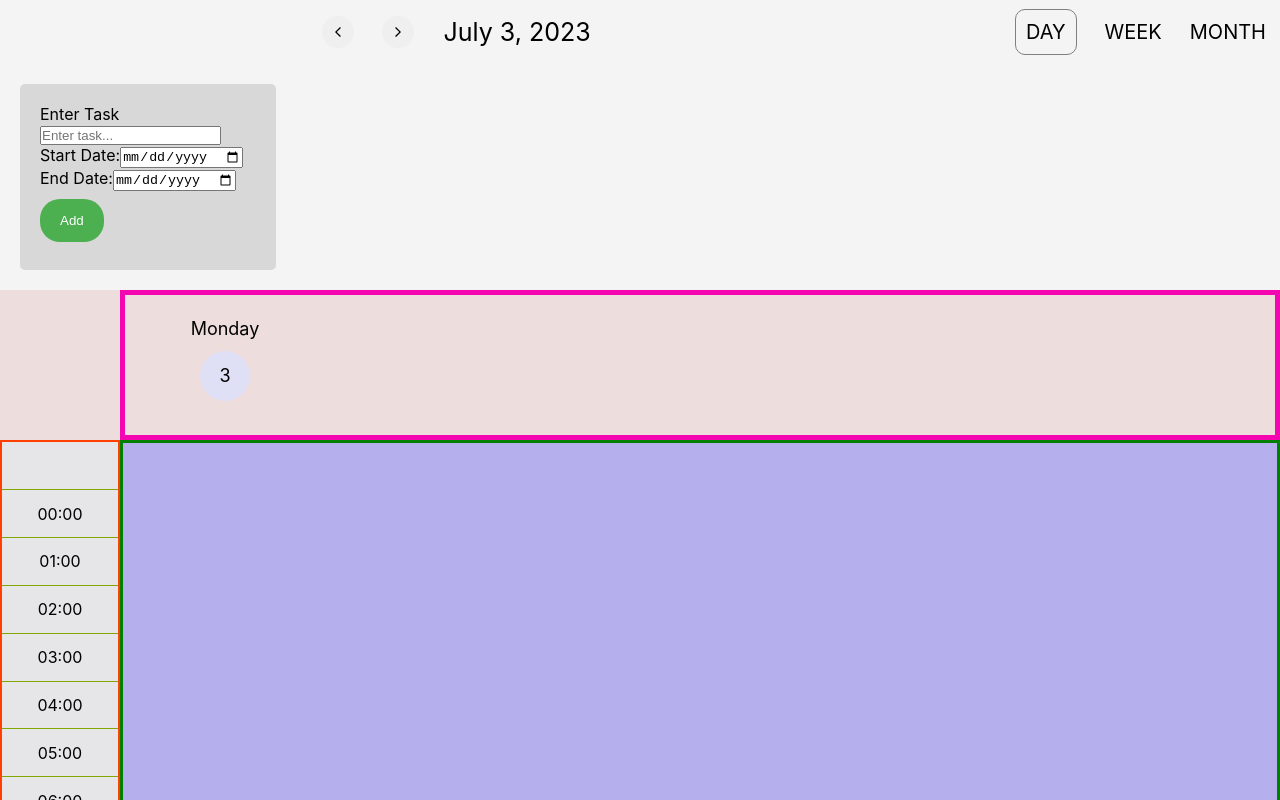
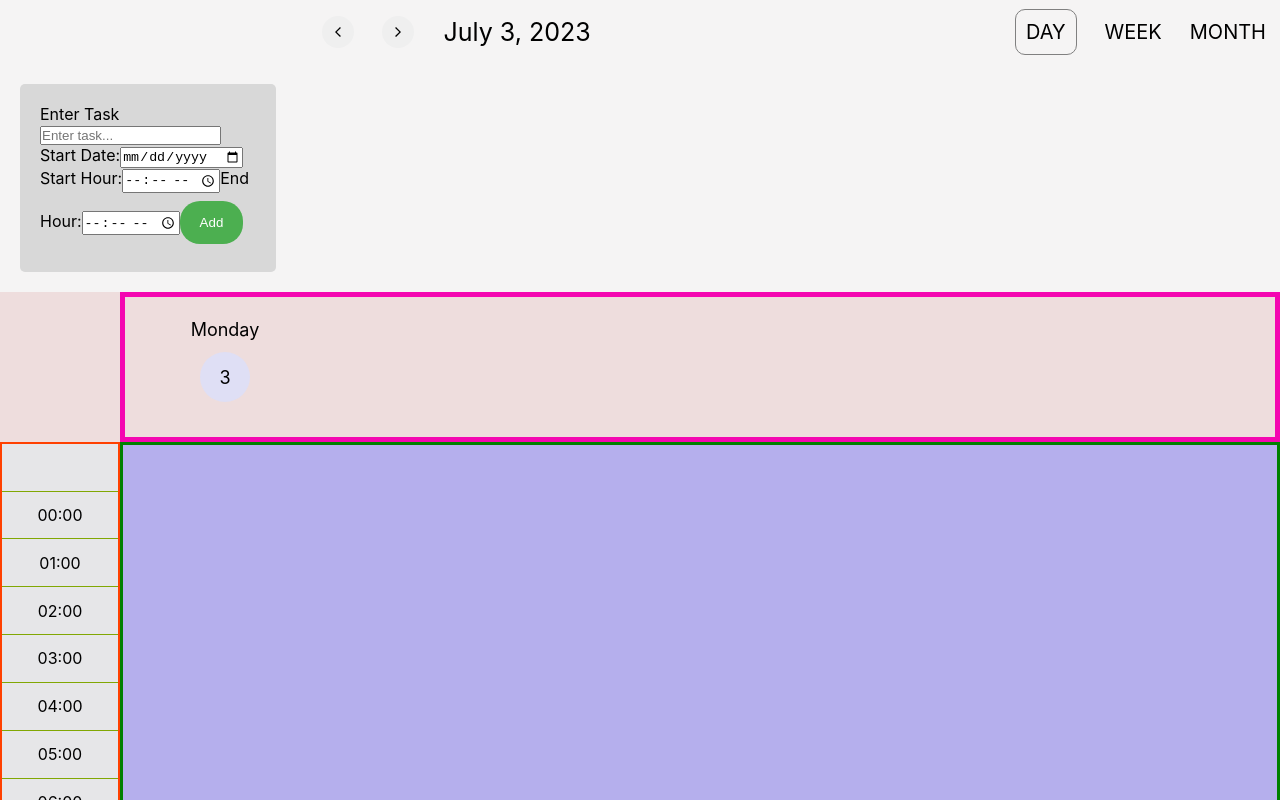
Before and after one commit to BrigitaGrybaiteBartke/Calendar-app, a React (Create React App) app: page /day in a window 1280 px wide. Shown: the top 800 px of the page. Built offline with nearby package versions, Linux system fonts and the light colour scheme.

Commit message:
change task rendering and logic

```diff
--- a/src/components/SingleDayPage.tsx
+++ b/src/components/SingleDayPage.tsx
@@ -14,9 +14,9 @@ interface SingleDayPageProps {
 interface Task {
     id: string;
     name: string;
-    startDate: string,
-    endDate: string,
-    formattedHours?: string
+    date: string,
+    startHour: string,
+    endHour: string
 }
 
 const SingleDayPage = ({ currentDateState }: SingleDayPageProps) => {
@@ -31,9 +31,10 @@ const SingleDayPage = ({ currentDateState }: SingleDayPageProps) => {
 
     const [tasks, setTasks] = useState<Task[]>([]);
     const [taskDetails, setTaskDetails] = useState({
-        name: "",
-        startDate: "",
-        endDate: "",
+        name: '',
+        date: '',
+        startHour: '',
+        endHour: ''
     })
 
     const handleInputChange = (e: any) => {
@@ -48,11 +49,14 @@ const SingleDayPage = ({ currentDateState }: SingleDayPageProps) => {
     const handleFormSubmit = (e: any) => {
         e.preventDefault();
 
+        const selectedDate = taskDetails.date ? taskDetails.date : currentDateState.toISOString()
+
         const newTask = {
             id: Date.now().toString(),
             name: taskDetails.name,
-            startDate: taskDetails.startDate,
-            endDate: taskDetails.endDate
+            date: selectedDate,
+            startHour: taskDetails.startHour,
+            endHour: taskDetails.endHour
         }
         setTasks((prevTasks) => [...prevTasks, newTask]);
     }
@@ -122,9 +126,11 @@ const SingleDayPage = ({ currentDateState }: SingleDayPageProps) => {
             const movedHours = Math.floor(movedMinutes / 60);
             const movedMinutesRemainder = movedMinutes % 60;
 
-
             const startDateCoords = new Date(currentDateState)
             startDateCoords.setHours(movedHours, movedMinutesRemainder, 0, 0);
+
+            const endDateCoords = new Date(startDateCoords);
+            endDateCoords.setMinutes(startDateCoords.getMinutes() + minutesPerCell);
 
             const options = {
                 hour12: false,
@@ -132,22 +138,16 @@ const SingleDayPage = ({ currentDateState }: SingleDayPageProps) => {
                 minute: "2-digit",
             } as Intl.DateTimeFormatOptions;
 
-            const formattedHours = startDateCoords.toLocaleTimeString([], options);
-
-            console.log(typeof formattedHours)
-            // const endDateCoords = new Date(startDateCoords.getTime() + minutesPerCell * 60000);
+            const startHour = startDateCoords.toLocaleTimeString([], options);
+            const endHour = endDateCoords.toLocaleTimeString([], options);
 
             const updatedTasks = tasks.map((task) => {
                 if (task.id.toString() === id) {
-                    const startDateCoords = new Date(currentDateState)
-                    startDateCoords.setHours(0, minutesPerCell * timingCellIndex, 0, 0)
-                    const endDateCoords = new Date(startDateCoords.getTime() + minutesPerCell * 60000 - 1);
-
                     return {
                         ...task,
-                        startDate: startDateCoords.toString(),
-                        endDate: endDateCoords.toString(),
-                        formattedHours: formattedHours
+                        startDateCoords,
+                        startHour,
+                        endHour
                     };
                 }
                 return task;
@@ -167,7 +167,7 @@ const SingleDayPage = ({ currentDateState }: SingleDayPageProps) => {
         container.addEventListener('dragover', dragOver);
         container.addEventListener('drop', drop);
 
-    }, [])
+    }, [ tasks])
 
     return (
         <>
@@ -186,23 +186,27 @@ const SingleDayPage = ({ currentDateState }: SingleDayPageProps) => {
                     <label>Start Date:</label>
                     <input
                         type="date"
-                        name="startDate"
+                        name="date"
                         onChange={handleInputChange}
-                        value={taskDetails.startDate}
+                        value={taskDetails.date}
                     />
-
-                    <label>End Date:</label>
+                    <label>Start Hour:</label>
                     <input
-                        type="date"
-                        name="endDate"
-                        value={taskDetails.endDate}
+                        type="time"
+                        name="startHour"
                         onChange={handleInputChange}
+                        value={taskDetails.startHour}
+                    />
+                    <label>End Hour:</label>
+                    <input
+                        type="time"
+                        name="endHour"
+                        onChange={handleInputChange}
+                        value={taskDetails.endHour}
                     />
                     <button type="submit" className="submit-button">Add</button>
                 </form>
             </div>
-
-
 
             <div className="container-day">
                 <div className="day-container">
@@ -211,7 +215,6 @@ const SingleDayPage = ({ currentDateState }: SingleDayPageProps) => {
                 <div className="timing-container">
                     <Timings hours={hours} />
                 </div>
-
 
                 <div className="subgrid-single-day-container"
                     ref={containerRef}
@@ -224,8 +227,9 @@ const SingleDayPage = ({ currentDateState }: SingleDayPageProps) => {
                             ref={boxRef}
                             id={task.id}
                         >
-                            <p>Task Name: {task.name}</p>
-                            <p>Moved hours: {task.formattedHours}</p>
+                            <div>Task Name: {task.name}</div>
+                            <div>Start date: {task.date}</div>
+                            <div>{task.startHour}&nbsp;-&nbsp;{task.endHour}</div>
                         </div>
                     ))}
                 </div>
```
